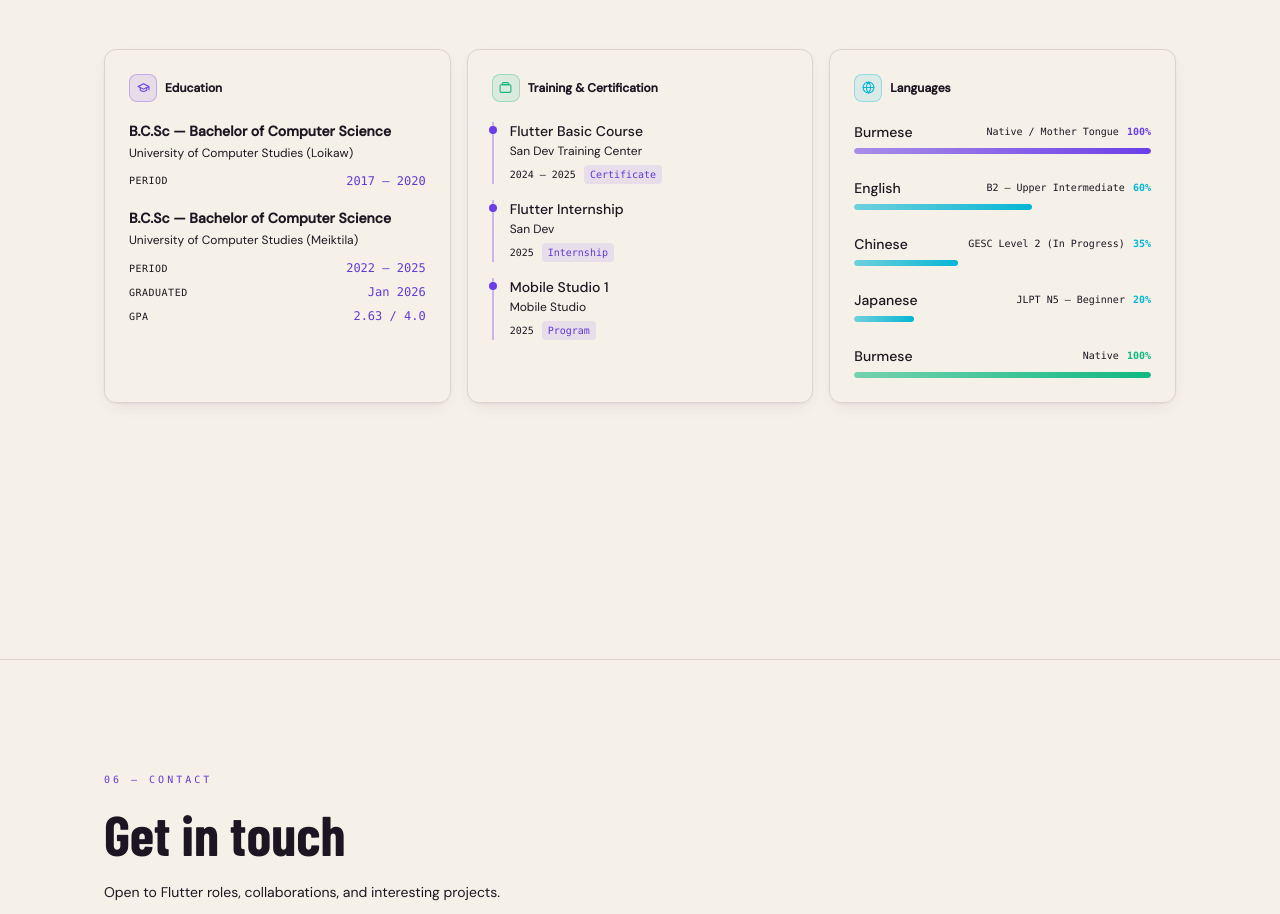
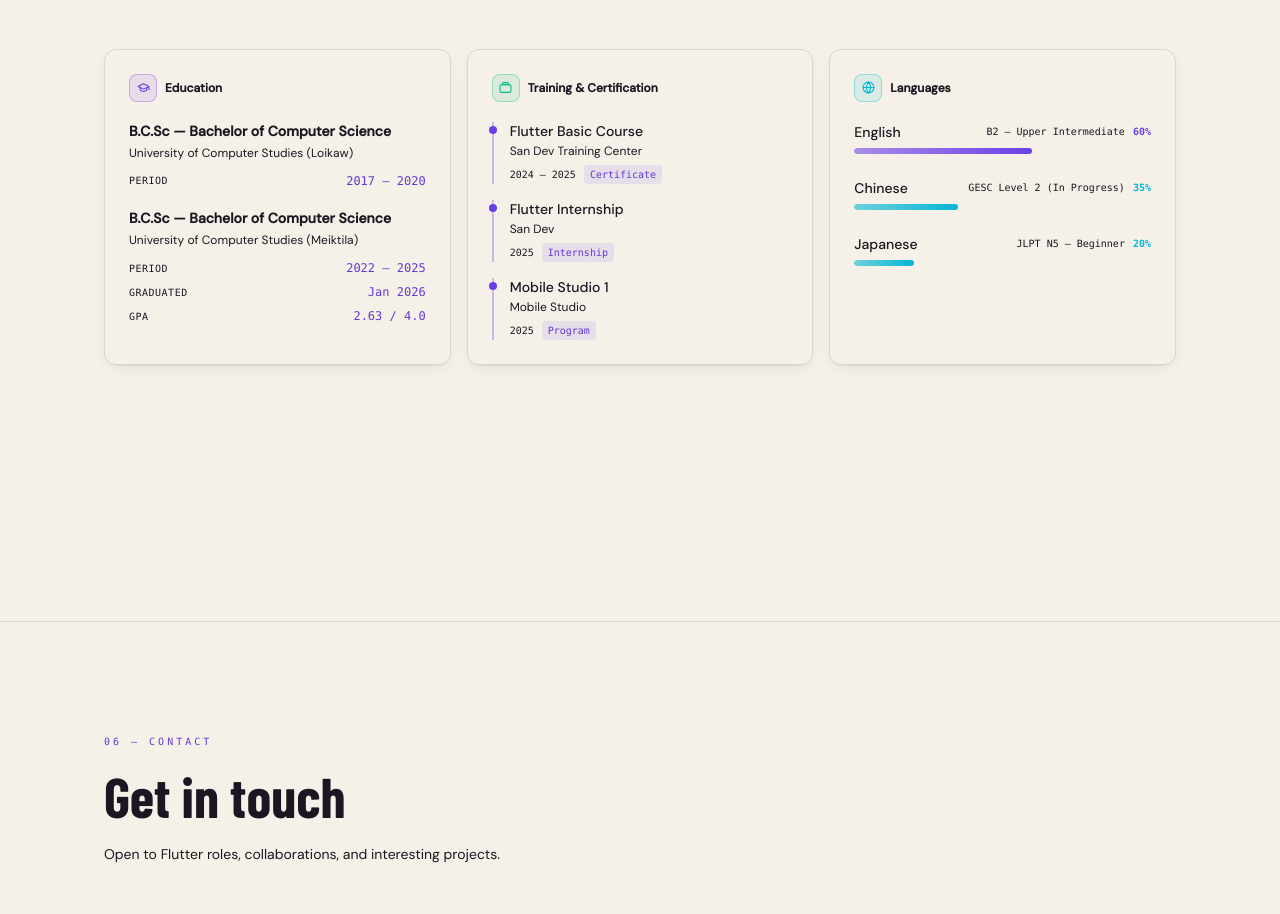
Before and after one commit to 556bhonemyathein/Software-Engineer-Portfolio, a React (Vite) app: page / in a window 1280 px wide. Shown: the part 7964-8878 px from the top of the page. Built offline with nearby package versions, Linux system fonts and the light colour scheme; a web font is replaced by a local one.

Commit message:
Remove Burmese language bar from Credentials section

```diff
--- a/src/app/App.tsx
+++ b/src/app/App.tsx
@@ -566,11 +566,6 @@ const TRAINING = [
 
 const LANGUAGES = [
   {
-    lang: "Burmese",
-    level: "Native / Mother Tongue",
-    pct: 100,
-  },
-  {
     lang: "English",
     level: "B2 — Upper Intermediate",
     pct: 60,
@@ -3606,26 +3601,6 @@ function CredentialsSection() {
                     </div>
                   </FadeUp>
                 ))}
-
-                {/* Burmese — native, always 100% */}
-                <FadeUp delay={0.35}>
-                  <div>
-                    <div className="flex items-center justify-between mb-1.5">
-                      <p className="text-sm text-ink-soft font-medium">
-                        Burmese
-                      </p>
-                      <span className="text-[10px] font-mono text-ink-dim">
-                        <span>Native</span>
-                        <span className="ml-2 font-semibold text-[#10B981]">
-                          100%
-                        </span>
-                      </span>
-                    </div>
-                    <div className="h-1.5 rounded-full bg-elevate overflow-hidden">
-                      <ProgressBar pct={100} color="#10B981" />
-                    </div>
-                  </div>
-                </FadeUp>
               </div>
             </div>
           </FadeUp>
```
